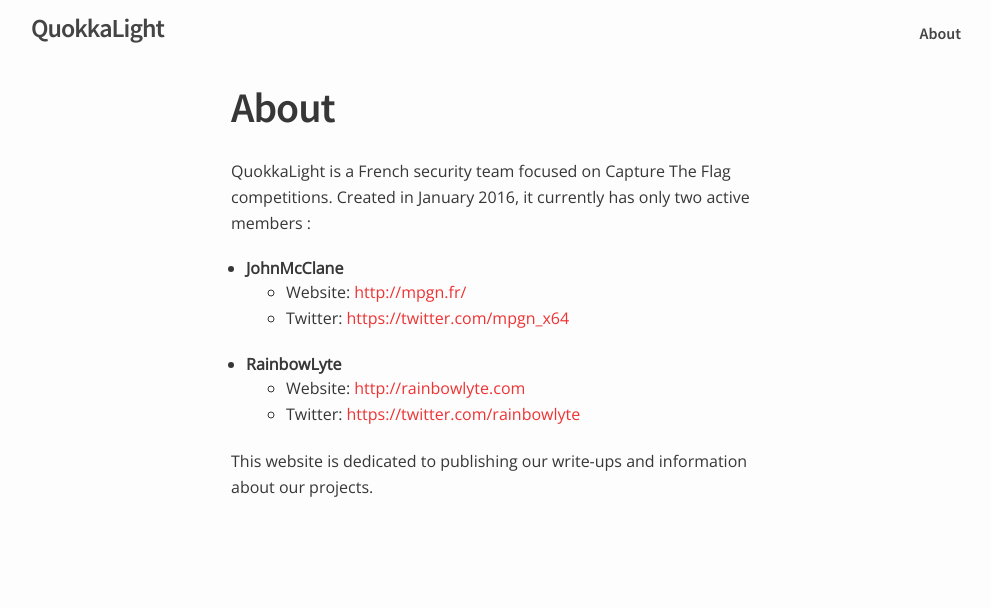
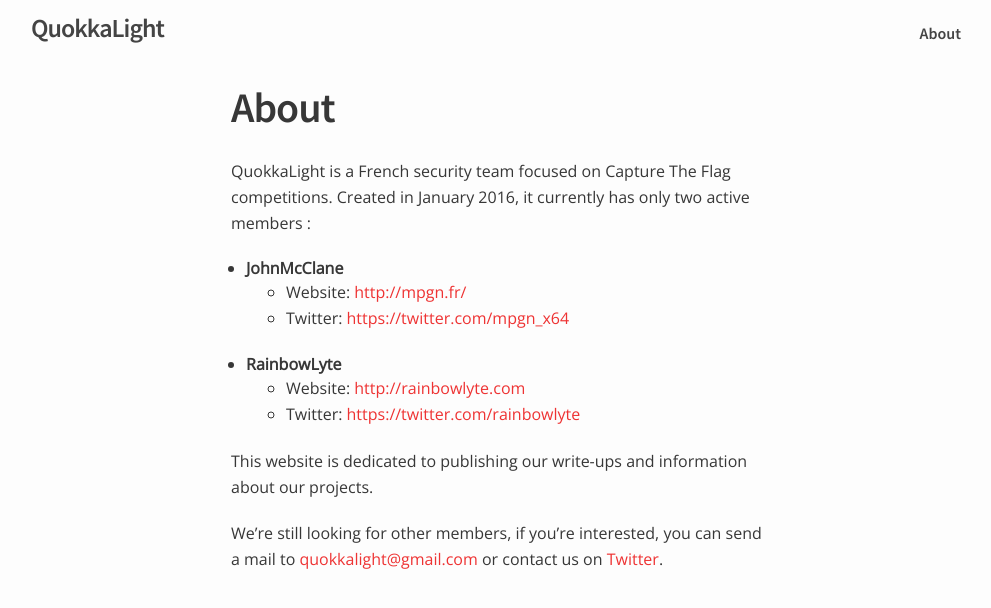
Before and after one commit to QuokkaLight/quokkalight.github.io, a Jekyll site: the page built from about.md, in a window 1280 px wide. Shown: the top 608 px of the page, without its empty margins (139-1130 px from the left). Built offline with Jekyll 4.4.1, drawn with Linux system fonts in a browser that asks for light colours.

Commit message:
about modification

```diff
--- a/about.md
+++ b/about.md
@@ -14,3 +14,5 @@
    * Twitter: [https://twitter.com/rainbowlyte](https://twitter.com/rainbowlyte)
 
 This website is dedicated to publishing our write-ups and information about our projects.
+
+We're still looking for other members, if you're interested, you can send a mail to [quokkalight@gmail.com](mailto:quokkalight@gmail.com) or contact us on [Twitter](https://twitter.com/quokkalight).
```
